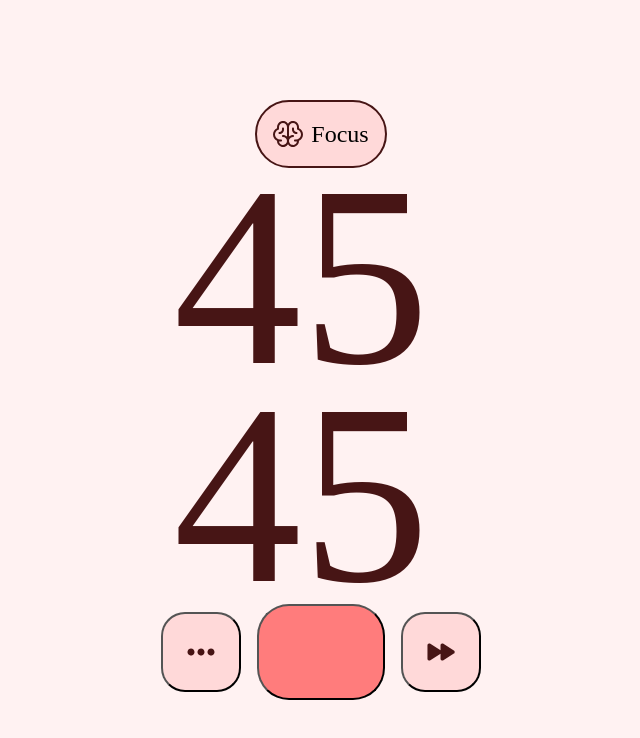
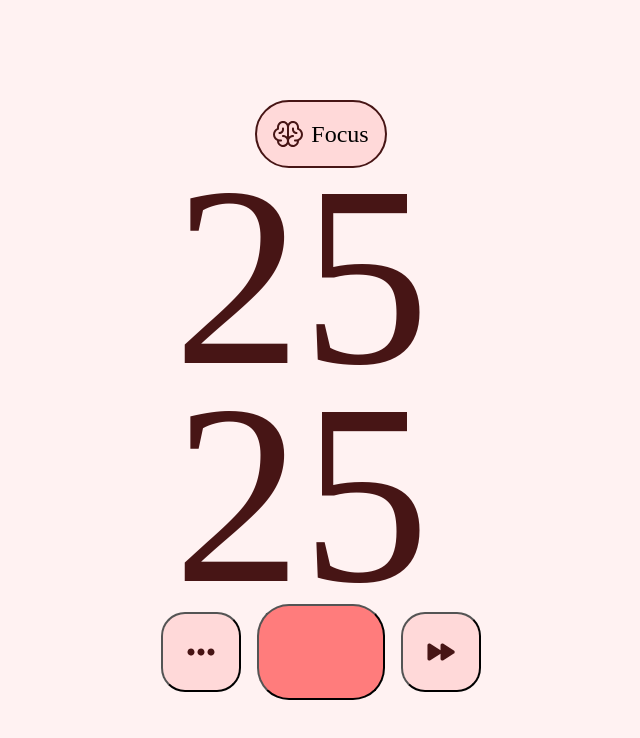
Before and after one commit to ivakhiv99/pomo, a React (Create React App) app: page / in a window 1280 px wide. Shown: the top 738 px of the page, without its empty margins (319-959 px from the left). Built offline with nearby package versions, Linux system fonts and the light colour scheme; some icons are missing.

Commit message:
feat: stage sequence and stage skiping

```diff
--- a/src/App.tsx
+++ b/src/App.tsx
@@ -1,4 +1,4 @@
-import React from 'react';
+import { useState } from 'react';
 import styled from 'styled-components';
 import { StageDisplay, Timer, ControllButtons } from './Components';
 import {ReactComponent as FocusIcon} from './Icons/Focus.svg';
@@ -24,21 +24,53 @@ enum Stages {
 
 // TODO: store stages as enums? strings + icon
 function App() {
+  const [currentStageIndex, setCurrentStageIndex] = useState<number>(0);
+  const [currentStage, setCurrentStage] = useState<Stages>(Stages.focus);
 
-  const defaultState = {
-    stage: 'Focus',
-    time: 45,
-    icon: FocusIcon
+  const stageSequence = [
+    Stages.focus,
+    Stages.shortBreak,
+    Stages.focus,
+    Stages.longBreak,
+  ];
+
+  const stagesInfo = {
+    [Stages.focus]: {
+      label: "Focus",
+      icon: FocusIcon,
+      lengthInMinutes: 25,
+      value: Stages.focus,
+    },
+    [Stages.shortBreak]: {
+      label: "Short Break",
+      icon: BreakIcon,
+      lengthInMinutes: 5,
+      value: Stages.shortBreak,
+    },
+    [Stages.longBreak]: {
+      label: "Long Break",
+      icon: BreakIcon,
+      lengthInMinutes: 15,
+      value: Stages.longBreak,
+    }
+  }
+
+  //TODO: add notification when skiping stage
+  const skipStage = () => {
+    if(currentStageIndex == stageSequence.length - 1) {
+      setCurrentStageIndex(0);
+      setCurrentStage(stageSequence[0]);
+    } else {
+      const nextStageIndex = currentStageIndex + 1;
+      setCurrentStageIndex(nextStageIndex);
+      setCurrentStage(stageSequence[nextStageIndex]);
+    }
   };
-
-  const skipStage = () => {
-    console.log('SKIP');
-  }
 
   return (
     <AppWrapper>
-      <StageDisplay Icon={defaultState.icon} stage={defaultState.stage}/>
-      <Timer time={defaultState.time}/>
+      <StageDisplay Icon={stagesInfo[currentStage].icon} stage={stagesInfo[currentStage].label}/>
+      <Timer time={stagesInfo[currentStage].lengthInMinutes}/>
       <ControllButtons handleSkipStage={skipStage}/>
     </AppWrapper>
   );
```
